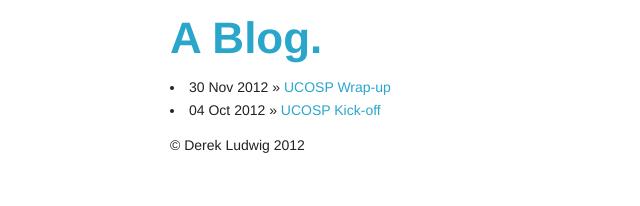
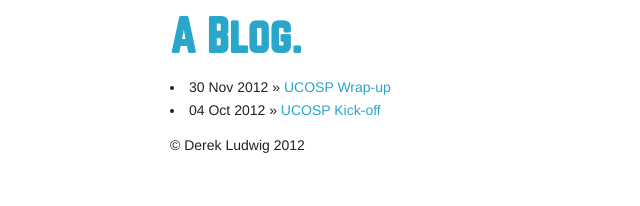
Before and after one commit to dsludwig/dsludwig.github.com, a Jekyll site: the page built from index.md, in a window 1280 px wide. Shown: the top 206 px of the page, without its empty margins (0-640 px from the left). Built offline with Jekyll 4.4.1, drawn with Linux system fonts in a browser that asks for light colours.

Commit message:
Enable norwester font

```diff
--- a/_layouts/default.html
+++ b/_layouts/default.html
@@ -2,10 +2,9 @@
 <html>
   <head>
     <title>{{ page.title }}</title>
-    <!--
+    <link rel="stylesheet" href="/assets/vendors/foundation/stylesheets/foundation.min.css" >
     <link rel="stylesheet" href="/assets/style.css" >
-    -->
-    <link rel="stylesheet" href="/assets/vendors/foundation/stylesheets/foundation.min.css" >
+    <meta charset="utf-8">
   </head>
   <body>
     <header id="header" class="row"><h1> <a href="/">A Blog.</a> </h1> </header>
--- a/assets/style.css
+++ b/assets/style.css
@@ -1,12 +1,13 @@
-#wrapper {
-  min-width: 500px;
-  max-width: 1000px;
-  left: auto;
-  right: auto;
+@font-face {
+  font-family: "Norwester";
+  /* src: url("/assets/vendors/norwester-v1.2/webfonts/norwester.ttf"); */
+  src: url("/assets/vendors/norwester-v1.2/webfonts/norwester.eot"); /* IE9 Compat Modes */
+  src: url("/assets/vendors/norwester-v1.2/webfonts/norwester.eot") format('embedded-opentype'), /* IE6-IE8 */
+       url("/assets/vendors/norwester-v1.2/webfonts/norwester.woff") format('woff'), /* Modern Browsers */
+       url("/assets/vendors/norwester-v1.2/webfonts/norwester.ttf")  format('truetype'), /* Safari, Android, iOS */
+       url("/assets/vendors/norwester-v1.2/webfonts/norwester.svg#norwesterregular") format('svg'); /* Legacy iOS */
 }
 
-#header {
-  min-height: 200px;
-  color: #fff;
-  background-color: #cc3333;
+h1, h2, h3, h4, h5 {
+  font-family: "Norwester", "Helvetica Neue", 'Helvetica', 'Arial', sans-serif;
 }
```
